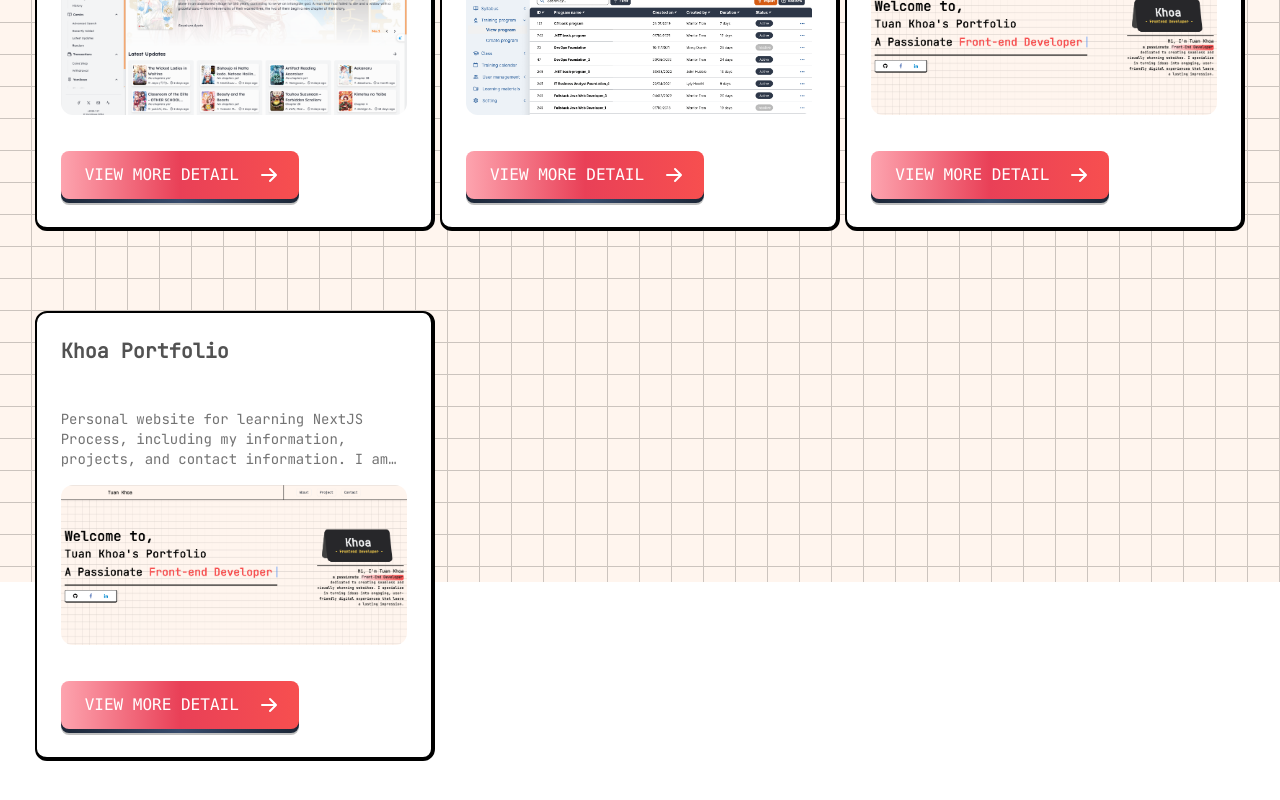
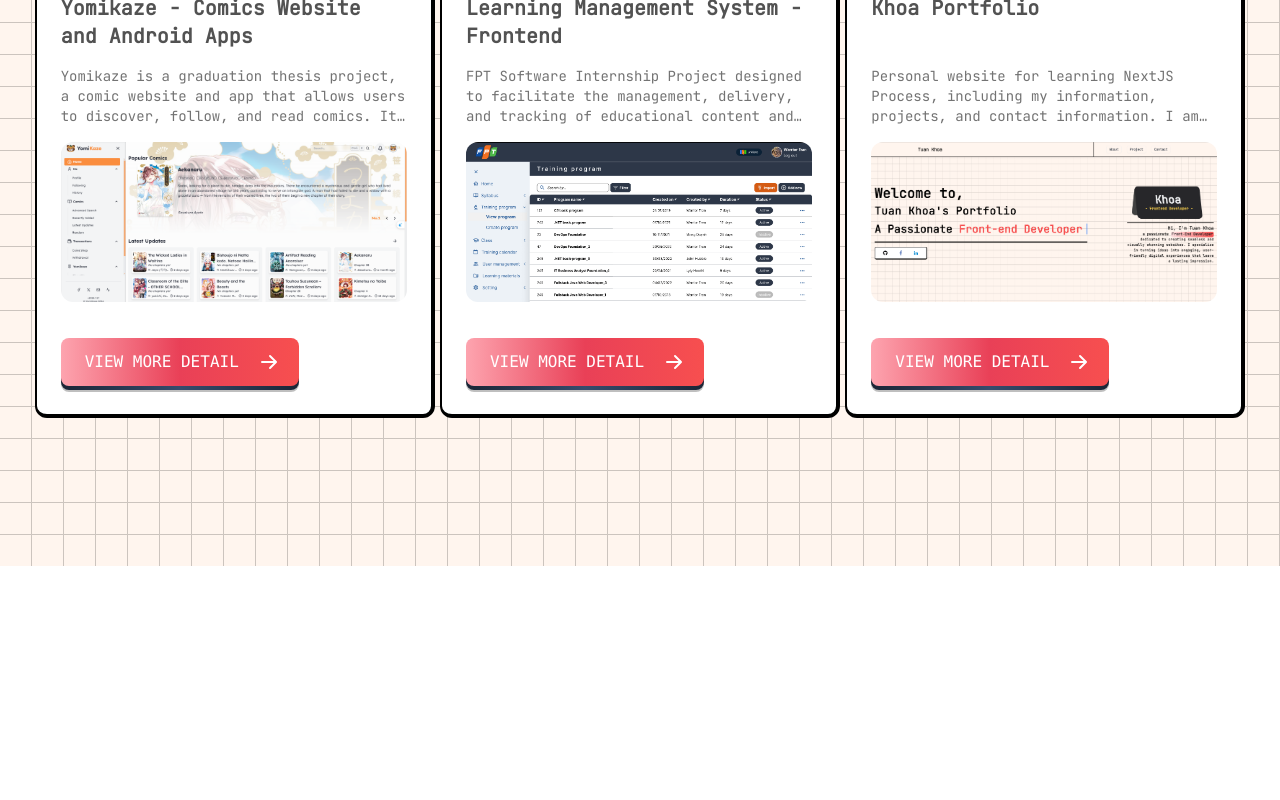
Before and after one commit to khoatdt/Portfolio, a Next.js app: page /projects in a window 1280 px wide. Shown: the part 234-1034 px from the top of the page. After the commit the page ends 800 px from the top, so only its background shows below. Built offline with nearby package versions, Linux system fonts and the light colour scheme.

Commit message:
update and fix UI

```diff
--- a/src/app/layout.tsx
+++ b/src/app/layout.tsx
@@ -18,7 +18,7 @@ export default function RootLayout({
       <body className={`${jetbrainsMono.className} antialiased`}>
         <Navbar />
 
-        <div className="h-[51rem] w-full dark:bg-black bg-seashell  dark:bg-grid-white/[0.2] bg-grid-black/[0.2] relative flex items-center justify-center">
+        <div className="min-h-screen w-full dark:bg-black bg-seashell  dark:bg-grid-white/[0.2] bg-grid-black/[0.2] relative flex items-center justify-center ">
           {/* Radial gradient for the container to give a faded look */}
           <div className="absolute pointer-events-none inset-0 flex items-center justify-center dark:bg-black"></div>
           {children}
--- a/src/app/projects/detail/page.tsx
+++ b/src/app/projects/detail/page.tsx
@@ -13,13 +13,13 @@ export const ProjectDetails = () => {
   const project = listProjects.find((project) => project.id === Number(id));
 
   return (
-    <div className="pt-20 container ">
+    <div className="pt-20 container h-screen overflow-y-auto">
       <button
         className="bg-white text-center w-48 rounded-xl h-14 relative border-2 border-black border-r-4 border-b-4 text-black text-xl font-semibold group"
         type="button"
       >
         <Link href={`/projects`}>
-          <div className="bg-success rounded-lg h-10 w-1/4 flex items-center justify-center absolute left-1 top-[4px] group-hover:w-[175px] z-10 duration-500">
+          <div className="bg-success rounded-lg h-10 w-1/4 flex items-center justify-center absolute left-1 top-[4px] group-hover:w-[175px] z-10 duration-300">
             <svg
               xmlns="http://www.w3.org/2000/svg"
               viewBox="0 0 1024 1024"
@@ -80,9 +80,7 @@ export const ProjectDetails = () => {
             </span>
           </h2>
           <div className="flex justify-center mt-4 items-center flex-col ">
-            <h1
-              className={"text-4xl font-bold  dark:text-white text-black  "}
-            >
+            <h1 className={"text-4xl font-bold  dark:text-white text-black  "}>
               Features
             </h1>
             <div className="grid grid-cols-1 sm:grid-cols-2 md:grid-cols-3 xl:grid-cols-4  w-fit">
@@ -152,7 +150,6 @@ export const ProjectDetails = () => {
           </div>
         </div>
       </div>
-      {/* <div className="backdrop-blur-lg p-4 shadow-lg bg-white rounded-xl"></div> */}
     </div>
   );
 };
--- a/src/app/projects/page.tsx
+++ b/src/app/projects/page.tsx
@@ -5,7 +5,7 @@ import { Project } from "@/type/type";
 
 const project = () => {
   return (
-    <div className="pt-28 container">
+    <div className="pt-20 container h-screen overflow-y-auto">
       <div className="place-items-center">
         <h1
           className={
--- a/src/components/about.tsx
+++ b/src/components/about.tsx
@@ -13,7 +13,7 @@ export function About() {
               What I do
             </h1>
 
-            <p className="text-lg md:text-2xl font-medium pt-4">
+            <p className="text-lg md:text-2xl font-medium pt-4  tracking-wide">
               I am a <Highlight> frontend developer</Highlight> specializing in
               <Highlight>ReactJS, NextJS, Svelte, and Angular</Highlight>, with
               a strong passion for crafting visually stunning and highly
@@ -27,7 +27,6 @@ export function About() {
               push the boundaries of creativity in web development.
             </p>
 
-            {/* <ButtonExplore /> */}
             <ExploreButton />
           </div>
 
--- a/src/components/introduction.tsx
+++ b/src/components/introduction.tsx
@@ -80,18 +80,18 @@ export function Introduction() {
         </div>
 
         <div>
-          <div className="group duration-500 hover:-skew-x-0 skew-x-6 hover:translate-x-2 pb-4 hidden md:block max-w-fit ml-10">
+          <div className="group duration-500 hover:-skew-x-0 skew-x-6 hover:translate-x-2 pb-4 hidden lg:block max-w-fit ml-10">
             <div className="group-hover:duration-400 relative rounded-2xl w-72 h-36 bg-zinc-800 text-gray-50 flex flex-col justify-center items-center gap-1 before:-skew-x-12  before:rounded-2xl  before:absolute before:content['']  before:bg-neutral-700 before:right-3 before:top-0 before:w-72 before:h-32 before:-z-10">
               <span className="text-5xl font-bold">Khoa</span>
               <p className="text-amber-300 font-bold">- Frontend Developer -</p>
             </div>
           </div>
 
-          <div className="w-96 border-t-4 border-black">
-            <p className="w-96 text-left lg:text-right mt-2 font-semibold text-xl">
+          <div className=" border-t-4 border-black">
+            <p className=" text-left lg:text-right  mt-2 font-semibold text-xl">
               Hi, I&apos;m Tuan Khoa
             </p>
-            <p className="w-96 text-left lg:text-right font-semibold text-base">
+            <p className="w-96 lg:w-96 md:w-screen sm:w-screen text-left lg:text-right font-semibold text-base">
               a passionate <Highlight> Front-End Developer</Highlight> dedicated
               to creating seamless and visually stunning websites. I specialize
               in turning ideas into engaging, user-friendly digital experiences
--- a/src/components/ui/3d-pin.tsx
+++ b/src/components/ui/3d-pin.tsx
@@ -2,18 +2,15 @@
 import React, { useState } from "react";
 import { motion } from "framer-motion";
 import { cn } from "@/lib/utils";
-import Link from "next/link";
 
 export const PinContainer = ({
   children,
   title,
-  href,
   className,
   containerClassName,
 }: {
   children: React.ReactNode;
   title?: string;
-  href?: string;
   className?: string;
   containerClassName?: string;
 }) => {
@@ -29,14 +26,13 @@ export const PinContainer = ({
   };
 
   return (
-    <Link
+    <div
       className={cn(
-        "relative group/pin z-50  cursor-pointer",
+        "relative group/pin z-50",
         containerClassName
       )}
       onMouseEnter={onMouseEnter}
       onMouseLeave={onMouseLeave}
-      href={href || "/"}
     >
       <div
         style={{
@@ -54,17 +50,12 @@ export const PinContainer = ({
           <div className={cn(" relative z-50 ", className)}>{children}</div>
         </div>
       </div>
-      <PinPerspective title={title} href={href} />
-    </Link>
+      <PinPerspective title={title} />
+    </div>
   );
 };
 
-export const PinPerspective = ({
-  title
-}: {
-  title?: string;
-  href?: string;
-}) => {
+export const PinPerspective = ({ title }: { title?: string }) => {
   return (
     <motion.div className="pointer-events-none  w-96 h-80 flex items-center justify-center opacity-0 group-hover/pin:opacity-100 z-[60] transition duration-500">
       <div className=" w-full h-full -mt-7 flex-none inset-0">
--- a/src/components/ui/contact-form.tsx
+++ b/src/components/ui/contact-form.tsx
@@ -70,7 +70,7 @@ const EmailForm = () => {
   };
 
   return (
-    <div className="mt-5">
+    <div className="mt-5 place-items-center">
       {toast && (
         <div
           className={`${
@@ -82,7 +82,7 @@ const EmailForm = () => {
       )}
       <form
         onSubmit={handleSubmit}
-        className="flex flex-col space-y-3 bg-white p-6 border-black border-2 border-r-4 border-b-4 rounded-lg"
+        className="flex flex-col space-y-3 bg-white p-6 border-black border-2 border-r-4 border-b-4 rounded-lg md:w-full sm:w-4/5 w-4/5"
       >
         <div className="flex flex-col gap-3">
           <label htmlFor="Name" className="font-semibold">
--- a/src/components/ui/typewriter-effect.tsx
+++ b/src/components/ui/typewriter-effect.tsx
@@ -72,7 +72,7 @@ export const TypewriterEffect = ({
   return (
     <div
       className={cn(
-        "text-base sm:text-xl md:text-3xl lg:text-5xl font-bold text-center",
+        "text-xs sm:text-base md:text-xl lg:text:3xl xl:text-5xl font-bold text-center",
         className
       )}
     >
--- a/src/data/projects.ts
+++ b/src/data/projects.ts
@@ -224,16 +224,4 @@ export const listProjects: Project[] = [
             }
         ]
     },
-    {
-        id: 4,
-        title: "Khoa Portfolio",
-        description:
-            "Personal website for learning NextJS Process, including my information, projects, and contact information. I am excited to work with you on your next project!",
-
-        thumbnail: "/Portfolio/PortfolioScreen.png",
-        features: [],
-        role: ["Frontend Developer", "Product Owner"],
-        objective: "",
-        technical: [],
-    },
 ];
```
